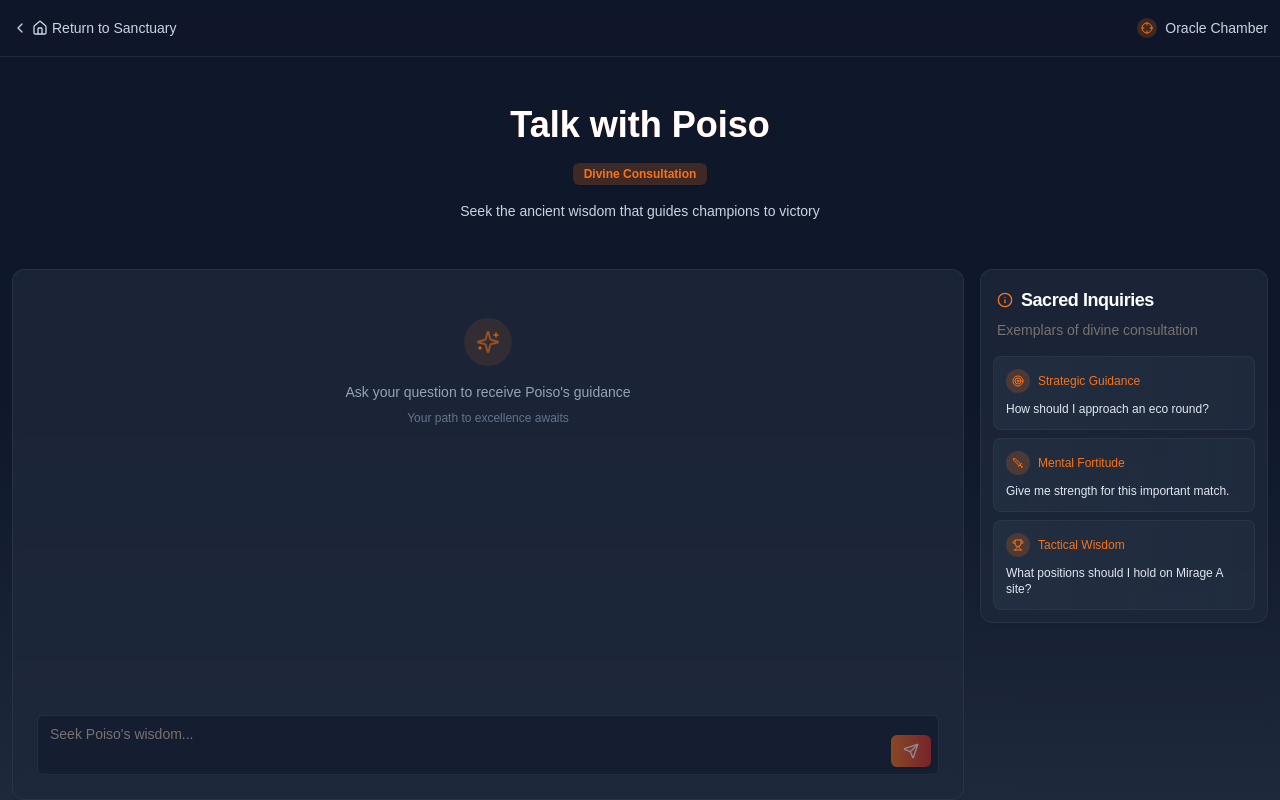
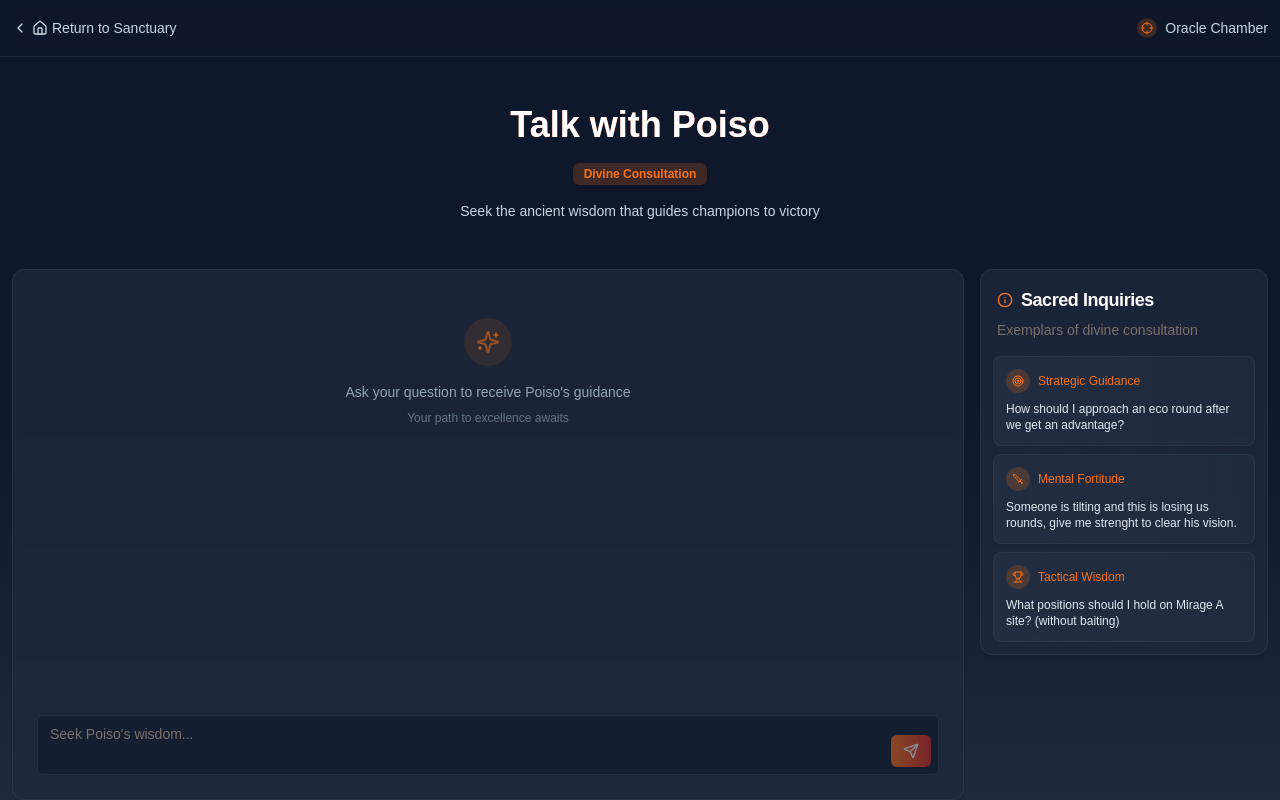
Before and after one commit to sim0wastaken/grazie-poiso, a Next.js app in the folder frontend/app/: page /poiso in a window 1280 px wide. Built offline with nearby package versions, Linux system fonts and the light colour scheme.

Commit message:
Grazie poiso per questi nuovi esempi di consultazione divina 🙏

```diff
--- a/frontend/app/src/app/(poiso)/poiso/page.tsx
+++ b/frontend/app/src/app/(poiso)/poiso/page.tsx
@@ -48,17 +48,17 @@ const PoisoOracle = () => {
 
     const examples: Example[] = [
         {
-            question: "How should I approach an eco round?",
+            question: "How should I approach an eco round after we get an advantage?",
             context: "Strategic Guidance",
             icon: Target
         },
         {
-            question: "Give me strength for this important match.",
+            question: "Someone is tilting and this is losing us rounds, give me strenght to clear his vision.",
             context: "Mental Fortitude",
             icon: Sword
         },
         {
-            question: "What positions should I hold on Mirage A site?",
+            question: "What positions should I hold on Mirage A site? (without baiting)",
             context: "Tactical Wisdom",
             icon: Trophy
         }
```
